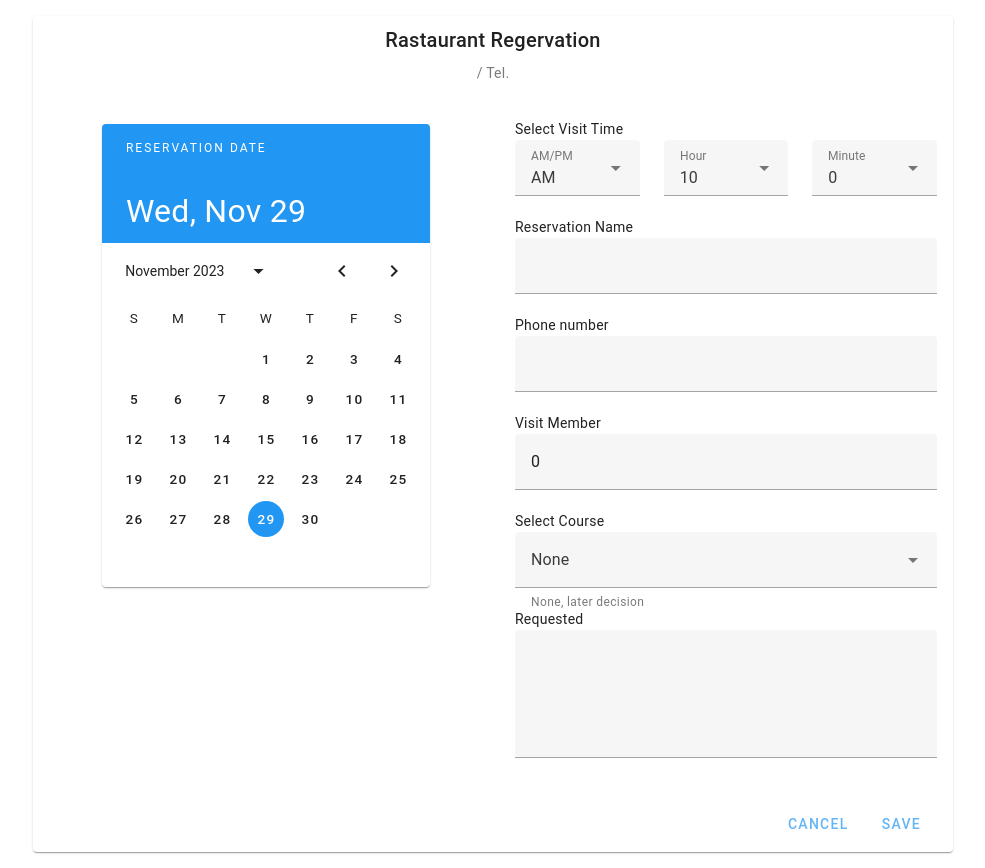
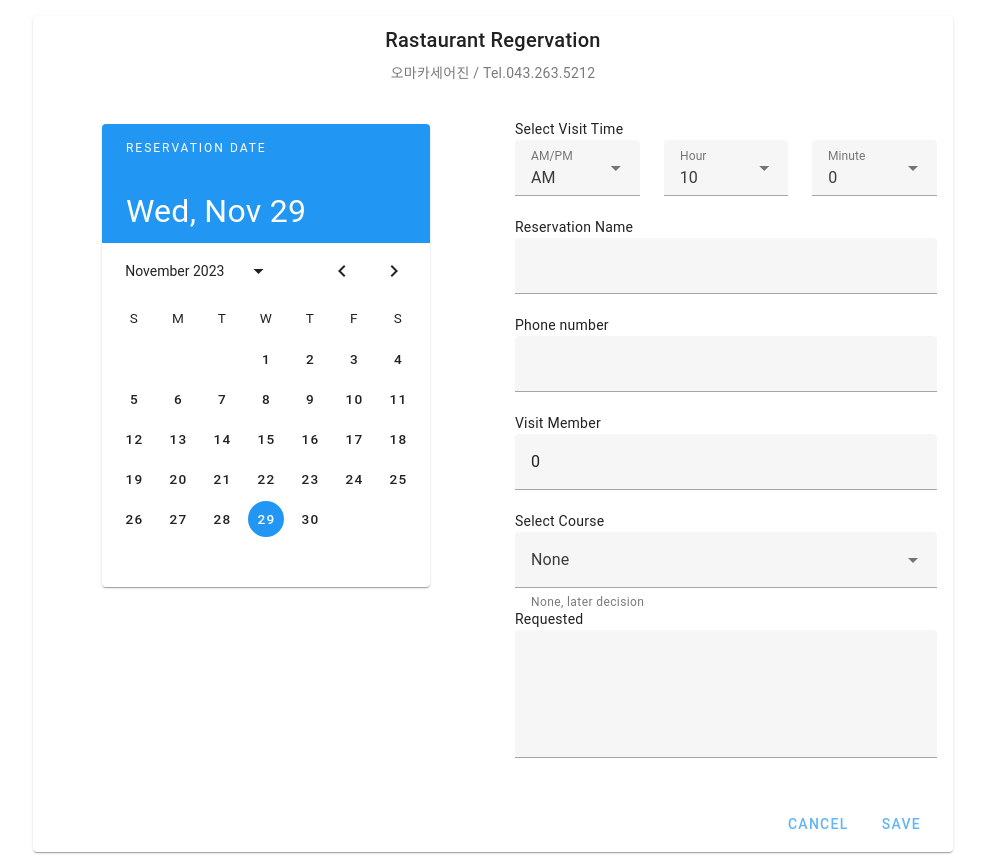
Before and after one commit to sori9899/restaurant-reservation, a Vue app in the folder frontend/: page /register/1 in a window 1280 px wide. Shown: the whole page, without its empty margins (147-1132 px from the left). Built offline with nearby package versions, Linux system fonts and the light colour scheme.

Commit message:
Fix Regerv

```diff
--- a/frontend/src/components/Rergervation.vue
+++ b/frontend/src/components/Rergervation.vue
@@ -226,12 +226,16 @@ export default {
         const rid = this.$route.params.rid;
 
         this.RsturantID = rid;
-
+        const len = this.rjson.regervation;
         if(this.Cvalue == "write"){
             this.strdate = `${year}.${month}.${day}`;
-            console.log(this.rjson.regervation)
+            for(var i=0; i<len.length; i++){
+                if(len[i].rid == rid){
+                    this.RsturantName = len[i].restaurantName;
+                    this.RsturantTel = len[i].rsturantTel;
+                }
+            }
         }else{
-            const len = this.rjson.regervation;
             for(var i=0; i<len.length; i++){
                 if(len[i].rid == rid){
                     this.RsturantID = len[i].restaurantID;
```
